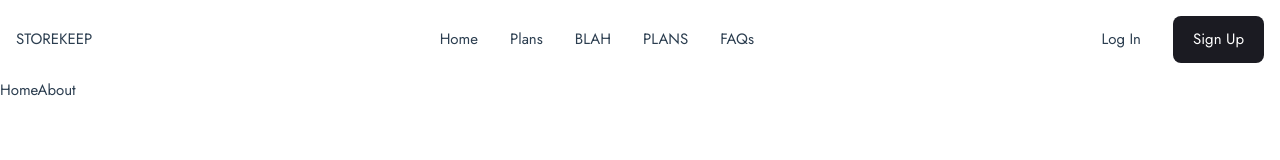
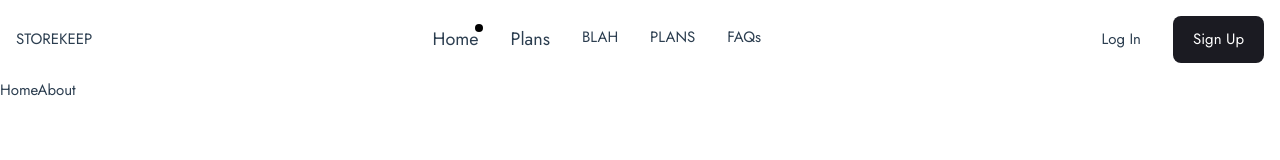
Before and after one commit to Yaasir024/StoreKeep, a Vue app: page / in a window 1280 px wide. Shown: the top 160 px of the page. Built offline with nearby package versions, Linux system fonts and the light colour scheme.

Commit message:
/adjusted navlink fonts

```diff
--- a/src/components/Navbar.vue
+++ b/src/components/Navbar.vue
@@ -24,3 +24,41 @@ import Btn from "./Btn.vue";
         </div>
     </nav>
 </template>
+
+
+<style scoped>
+nav a {
+    font-size: 18px;
+    font-weight: 400;
+}
+nav a.router-link-exact-active {
+  position: relative;
+}
+
+nav a.inact.router-link-exact-active::before {
+  display: none;
+}
+nav a.router-link-exact-active::before {
+  content: "";
+  position: absolute;
+  top: -2px;
+  background: black;
+  width: 8px;
+  height: 8px;
+  border-radius: 100%;
+  right: -4px;
+}
+
+.over {
+  left: 50%;
+  transform: translate(-50%);
+}
+
+.show {
+  display: block;
+}
+
+.hide {
+  display: none;
+}
+</style>
```
